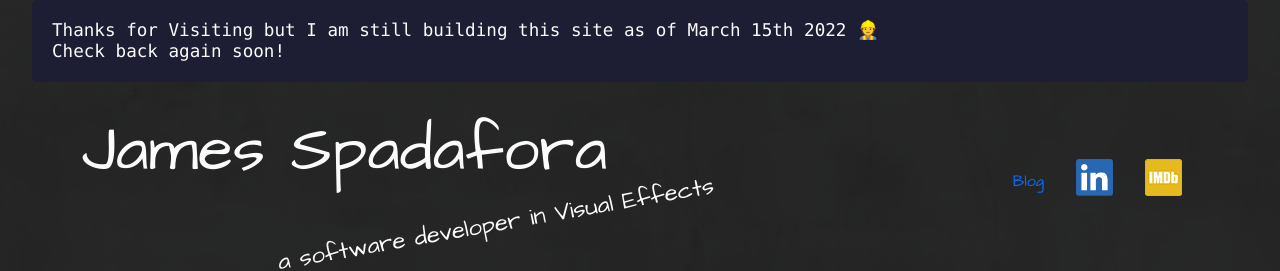
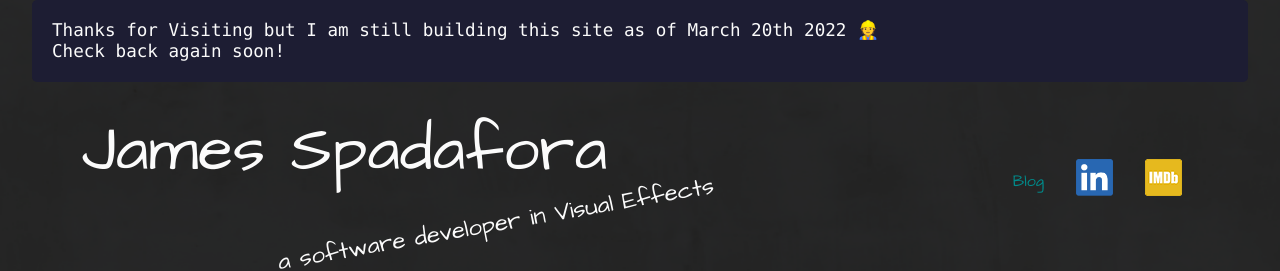
Before and after one commit to jspada200/jvspad-frontend, a Next.js app: page / in a window 1280 px wide. Shown: the top 271 px of the page. Built offline with nearby package versions, Linux system fonts and the light colour scheme.

Commit message:
Change Link Color

```diff
--- a/components/Page.js
+++ b/components/Page.js
@@ -10,7 +10,7 @@ export default function Page({ children }) {
     <div className={styles.container}>
       <main className={styles.main}>
         <h2 className={styles.code}>
-          Thanks for Visiting but I am still building this site as of March 15th
+          Thanks for Visiting but I am still building this site as of March 20th
           2022 👷
           <br /> Check back again soon!
         </h2>
--- a/styles/globals.css
+++ b/styles/globals.css
@@ -7,7 +7,7 @@ body {
 }
 
 a {
-  color: inherit;
+  color: darkcyan;
   text-decoration: none;
 }
 
```
